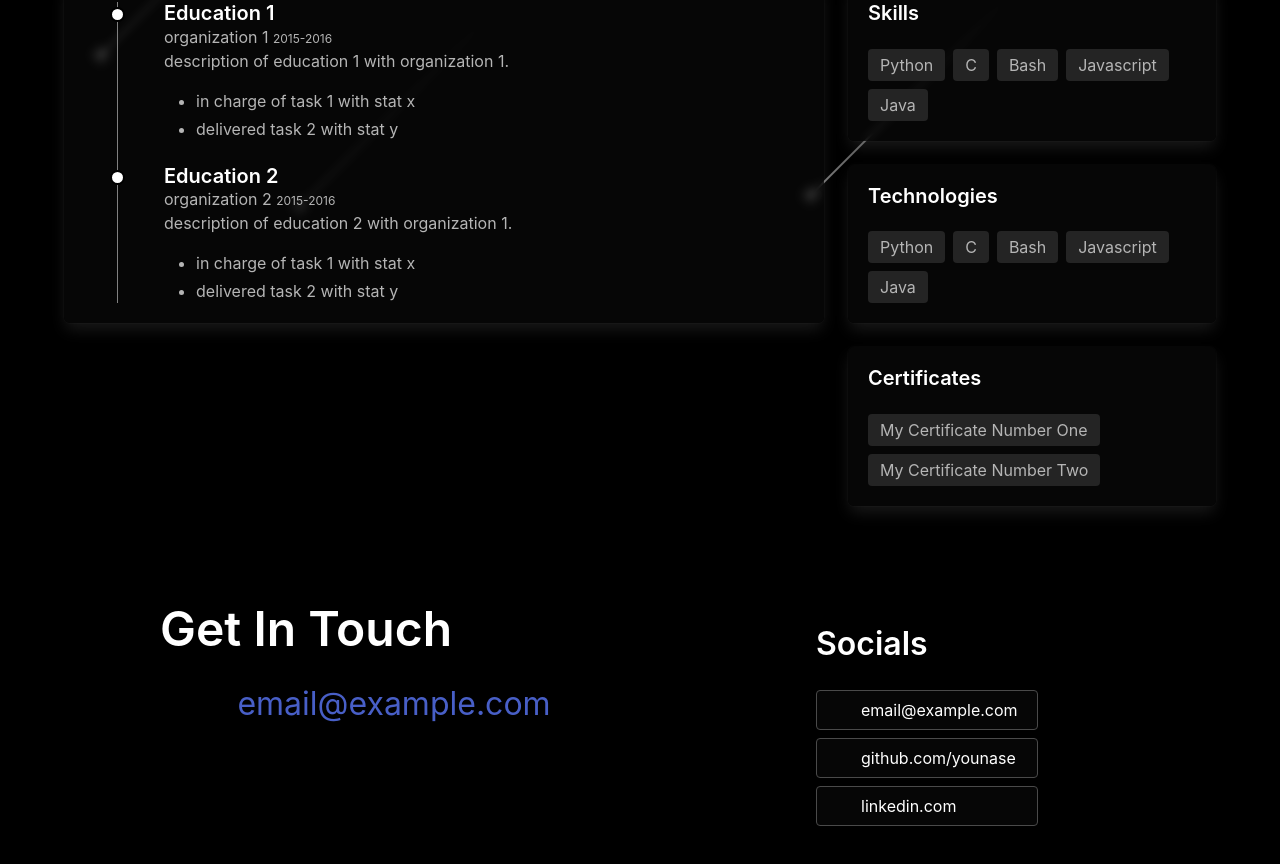
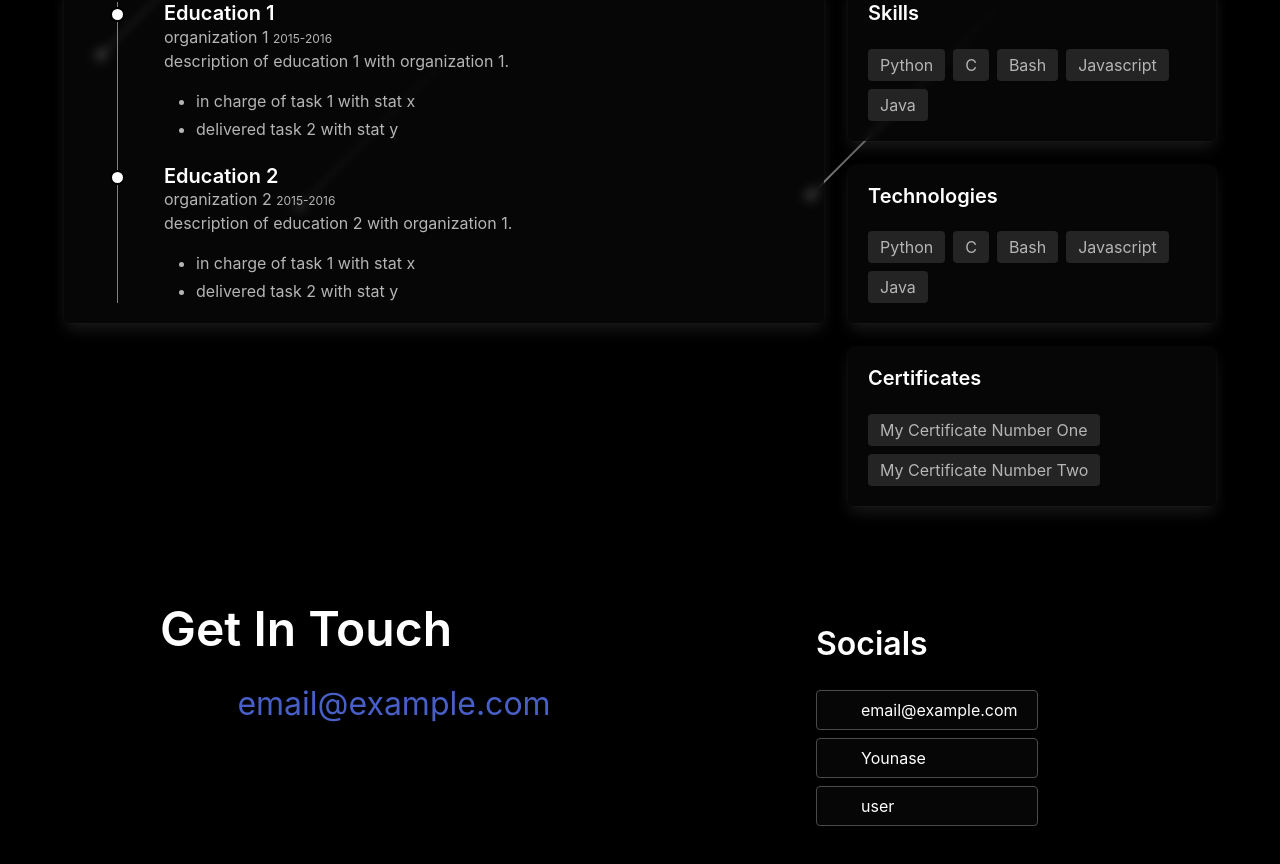
Before and after one commit to Younase/portfolio, a SvelteKit app: page / in a window 1280 px wide. Shown: the part 2974-3838 px from the top of the page. Built offline with nearby package versions, Linux system fonts and the light colour scheme.

Commit message:
feat: add contact json/cms

```diff
--- a/src/components/organisms/Contact.svelte
+++ b/src/components/organisms/Contact.svelte
@@ -1,5 +1,6 @@
 <script>
     import 'iconify-icon'
+    import contact from "$lib/content/contact.json";
 </script>
 
 <section class="section" id="contact">
@@ -12,8 +13,8 @@
                     </h1>
                 </div>
                 <div class="has-text-centered is-size-3">
-                    <a href="mailto:email@example.com">
-                        email@example.com
+                    <a href="mailto:{contact.email}">
+                        {contact.email}
                     </a>
                 </div>
             </div>
@@ -26,28 +27,28 @@
                     </h1>
                 </div>
                 <div class="buttons">
-                            <a class="button is-flex is-justify-content-left my-1 is-fullwidth" href="mailto:email@example.com">
+                            <a class="button is-flex is-justify-content-left my-1 is-fullwidth" href="mailto:{contact.email}">
                                 <span class="icon pr-3 ml-0">
                                     <iconify-icon icon="line-md:email" height="auto"></iconify-icon>
                                 </span>
                                 <span>
-                                    email@example.com
+                                    {contact.email}
                                 </span>
                             </a>
-                            <a class="button is-normal is-flex is-justify-content-left my-1 is-fullwidth" href="https://www.github.com/younase">
+                            <a class="button is-normal is-flex is-justify-content-left my-1 is-fullwidth" href="{contact.github.link}">
                                 <span class="icon pr-3 ml-0">
                                     <iconify-icon icon="line-md:github" height="auto"></iconify-icon>
                                 </span>
                                 <span>
-                                    github.com/younase
+                                    {contact.github.handle}
                                 </span>
                             </a>
-                    <a class="button is-flex is-justify-content-left my-1 is-fullwidth" href="https://www.linkedin.com">
+                    <a class="button is-flex is-justify-content-left my-1 is-fullwidth" href="{contact.linkedin.link}">
                         <span class="icon pr-3 ml-0">
                             <iconify-icon icon="line-md:linkedin" height="auto"></iconify-icon>
                         </span>
                         <span>
-                            linkedin.com
+                            {contact.linkedin.handle}
                         </span>
                     </a>
                 </div>
--- a/src/components/organisms/Header.svelte
+++ b/src/components/organisms/Header.svelte
@@ -1,10 +1,10 @@
 <script>
     import { page } from '$app/stores';
-import logo from '$lib/images/svelte-logo.svg';
-import github from '$lib/images/github.svg';
-import 'iconify-icon'
+    import logo from '$lib/images/svelte-logo.svg';
+    import 'iconify-icon'
+    import contact from "$lib/content/contact.json";
 
-let open=0;
+    let open=0;
 </script>
 
 <header>
@@ -37,13 +37,13 @@ let open=0;
             </div>
 
             <div class="navbar-end">
-                <a class="navbar-item" href="mailto:email@example.com">
+                <a class="navbar-item" href="mailto:{contact.email}">
                     <iconify-icon icon="line-md:email" height="auto"></iconify-icon>
                 </a>
-                <a class="navbar-item" href="https://www.github.com/younase">
+                <a class="navbar-item" href="{contact.github.link}">
                     <iconify-icon icon="line-md:github" height="auto"></iconify-icon>
                 </a>
-                <a class="navbar-item" href="https://www.linkedin.com">
+                <a class="navbar-item" href="{contact.linkedin.link}">
                     <iconify-icon icon="line-md:linkedin" height="auto"></iconify-icon>
                 </a>
             </div>
--- /dev/null
+++ b/src/lib/content/contact.json
@@ -0,0 +1,11 @@
+{
+    "email": "email@example.com",
+    "github": {
+        "handle":"Younase",
+        "link":"https://github.com/younase"
+    },
+    "linkedin": {
+        "handle":"user",
+        "link":"https://www.linkedin.com/user"
+    }
+}
```
